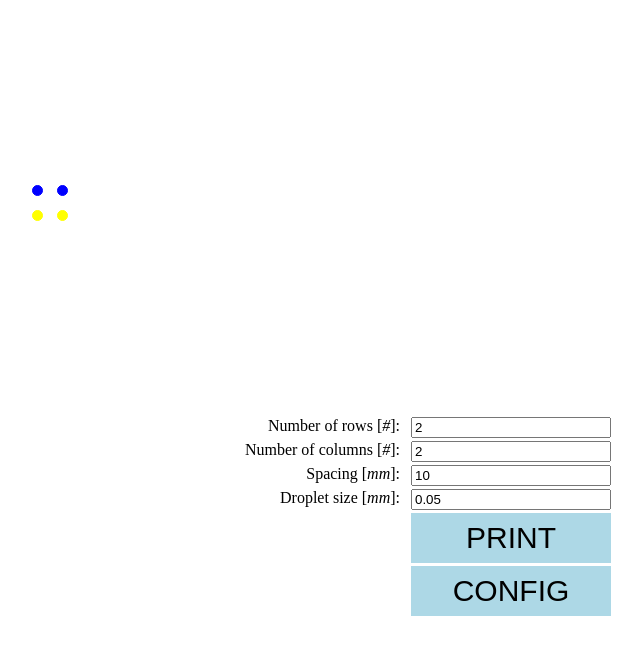
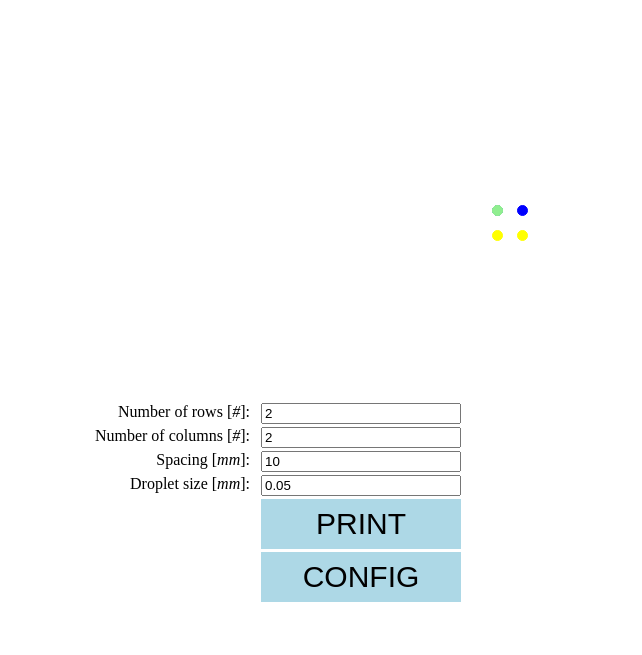
Before and after one commit to LasVegasOle/two-colors, a plain HTML site: page index.html in a window 1280 px wide. Shown: the part 5-660 px from the top of the page, without its empty margins (158-800 px from the left). Drawn offline with Linux system fonts and the light colour scheme.

Commit message:
Painting drag colors

```diff
--- a/css/styles.css
+++ b/css/styles.css
@@ -1,10 +1,16 @@
 /* CSS */
+canvas {
+	margin-left: 200px;
+	margin-top: 20px;
+	position: absolute;
+	left: 60%;
+	margin-left: -300px;
+}
 
-/* Overlap canvas and video from webcam */
 form {
 	position: absolute;
-	margin-left: 250px;
-	margin-top: 10px;
+	margin-left: 100px;
+	margin-top: 400px;
 	float: left;
 	display: grid;
 	grid-template-columns: 300px 200px;
--- a/js/drawing.js
+++ b/js/drawing.js
@@ -3,7 +3,7 @@ var ctx = c.getContext("2d");
 
 function draw_color_circle(colors, color) {
 
-	let mult= 2.5;
+	let mult = 2.5;
 
 	for (var i = 0; i < colors.length; i++) {
 		//console.log("x = " + colors.A[i].x + ", y = " + colors.A[i].y );
@@ -18,8 +18,29 @@ function draw_point(x, y, color) {
 	ctx.arc(c.width/2 + x, c.height/2 + y , 5, 0, 2 * Math.PI);
 	ctx.fillStyle = color;
 	ctx.fill();
-	ctx.strokeStyle=color;
+	ctx.strokeStyle = color;
 	ctx.stroke();
+
+}
+
+function draw_line(x,y,xx,yy,color) {
+
+	let mult = 2.5;
+
+	draw_point(mult*x, mult*y, color);
+	draw_point(mult*xx, mult*yy, color);
+
+	ctx.beginPath();
+
+	ctx.moveTo(mult * x + c.width/2, mult * y + c.height/2 );
+	ctx.lineTo(mult * xx + c.width/2, mult * yy + c.height/2);
+
+	ctx.fillStyle = color;
+	ctx.fill();
+	ctx.lineWidth=10;
+	ctx.strokeStyle = color;
+	ctx.stroke();
+
 }
 
 function drawing_matrix() {
@@ -30,6 +51,14 @@ function drawing_matrix() {
 
 	draw_color_circle(colors.A, "blue");
 	draw_color_circle(colors.B, "yellow");
+	//draw_line(0, 0, 100, 100, "red");
 
+	console.log("drag length = " + colors.drag.length);
+	for(var i = 0; i < colors.drag.length; i++) {
+
+		console.log("i = " +i);
+		draw_line(colors.drag[i].x, colors.drag[i].y, colors.drag[i].xx, colors.drag[i].yy, "lightgreen");
+
+	}
 
 }
--- a/js/globals.js
+++ b/js/globals.js
@@ -3,7 +3,8 @@
 // Shapes center point
 let colors = {
   A: [],
-  B: []
+  B: [],
+  drag:[]
 };
 
 // Input params
@@ -92,6 +93,7 @@ function init_globals(){
         design_params.update();
         printing_params.update();
         two_colors_matrix();
+        random_drag();
         drawing_matrix();
 
       }
@@ -101,28 +103,34 @@ function init_globals(){
   document.getElementById('config_collapsable').addEventListener('click', eventClick);
 
   function eventClick(e) {
-
+    alert("Clicked");
     if (e.target !== e.currentTarget) {
 
-      if (printing.style.display === "block") {
+      let item = document.getElementByClass('printing');
+      for (var i = 0; i >= item.length; i++) {
 
-        printing.style.display = "none";
 
-      } else {
+        if (item[i].style.display === "block") {
 
-        printing.style.display = "block";
+          item[i].style.display = "none";
+
+        } else {
+
+          item[i].style.display = "block";
+
+        }
 
       }
 
+      e.stopPropagation();
+
     }
 
-      e.stopPropagation();
-
   }
-
   design_params.update();
   printing_params.update();
   two_colors_matrix();
+  random_drag();
   drawing_matrix();
 
 }
--- a/js/twocolors.js
+++ b/js/twocolors.js
@@ -42,6 +42,79 @@ function two_colors_matrix() {
 
 }
 
+function random_drag() {
+	colors.drag = [];
+
+	let drag_num = Math.floor(Math.random() * (design_params.row_num + design_params.column_num - 1)) ;
+
+	console.log("Colors length = " +colors.A.length + ", Drag num = " + drag_num);
+
+	let xmin = colors.A[0].x;
+	let xmax = colors.A[0].x + design_params.spacing * (design_params.row_num-1);
+	let ymin = colors.A[0].y;
+	let ymax = colors.A[0].y + design_params.spacing * (design_params.column_num-1);
+
+	console.log("xmin = " + xmin + "xmax = " + xmax + "ymin = " + ymin + "ymax = " + ymax)
+
+	// Add rando drags
+	for (var i = 0; i < drag_num; i ++) {
+
+		let drop_to_drag = Math.floor(Math.random() * ((design_params.row_num * design_params.column_num)/2 - 1));
+		console.log("drop_to_drag = " + drop_to_drag);
+		// get neighbors
+
+		let direction_to_drag = Math.floor(Math.random() * 4); // 4 = direction, up, dwon, right and left
+
+		let xx, yy;
+
+
+		if (direction_to_drag == 1) { // up
+
+			xx = colors.A[drop_to_drag].x;
+			yy = colors.A[drop_to_drag].y - design_params.spacing;
+			if (yy < ymin) {
+				direction_to_drag++;
+				yy = colors.A[drop_to_drag].y;
+			}
+
+		} else if (direction_to_drag == 2) { // down
+
+			xx = colors.A[drop_to_drag].x;
+			yy = colors.A[drop_to_drag].y + design_params.spacing;
+			if (yy > ymax) {
+				direction_to_drag++;
+				yy = colors.A[drop_to_drag].y;
+			}
+
+		} else if (direction_to_drag == 3) { // left
+
+			xx = colors.A[drop_to_drag].x - design_params.spacing;
+			yy = colors.A[drop_to_drag].y;
+
+			if (xx < xmin) {
+				direction_to_drag++;
+				xx = colors.A[drop_to_drag].x;
+			}
+
+
+		} else { // right
+
+			xx = colors.A[drop_to_drag].x + design_params.spacing;
+			yy = colors.A[drop_to_drag].y;
+
+			if (xx > xmax) {
+				xx = colors.A[drop_to_drag].x - design_params.spacing;
+			}
+
+		}
+
+		colors.drag.push({x: colors.A[drop_to_drag].x, y: colors.A[drop_to_drag].y, xx: xx, yy: yy});
+		// Add drag to colors, x/y to xx/yy
+
+	}
+
+}
+
 function total_extrusion_length() {
 	printing_params.liquid.A.length = design_params.row_num *
 									design_params.column_num *
```
